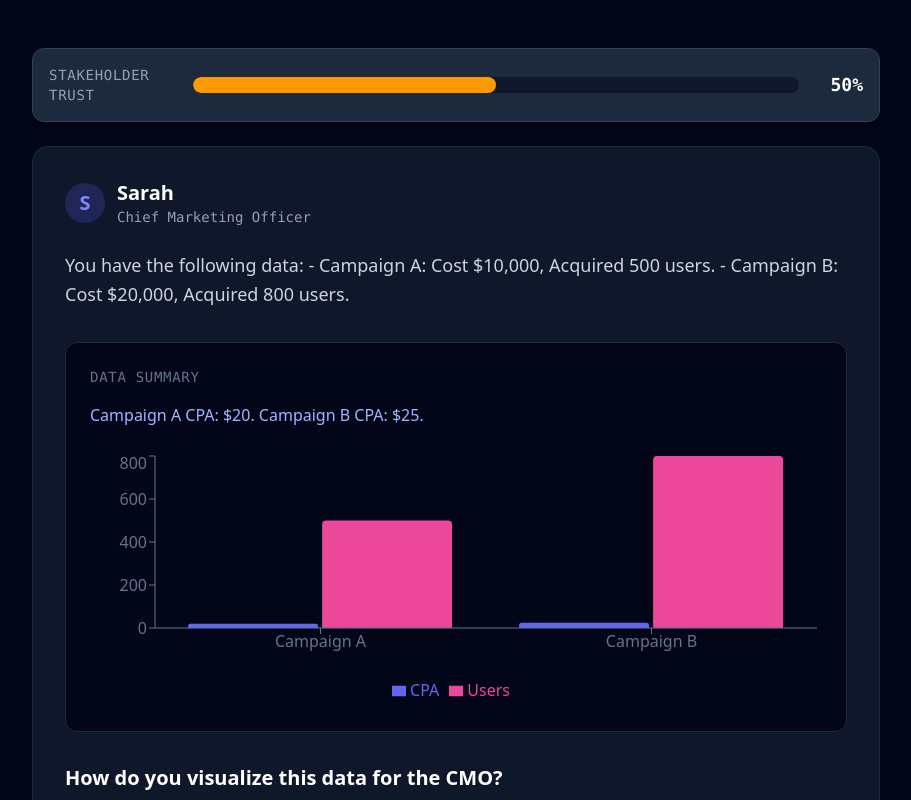
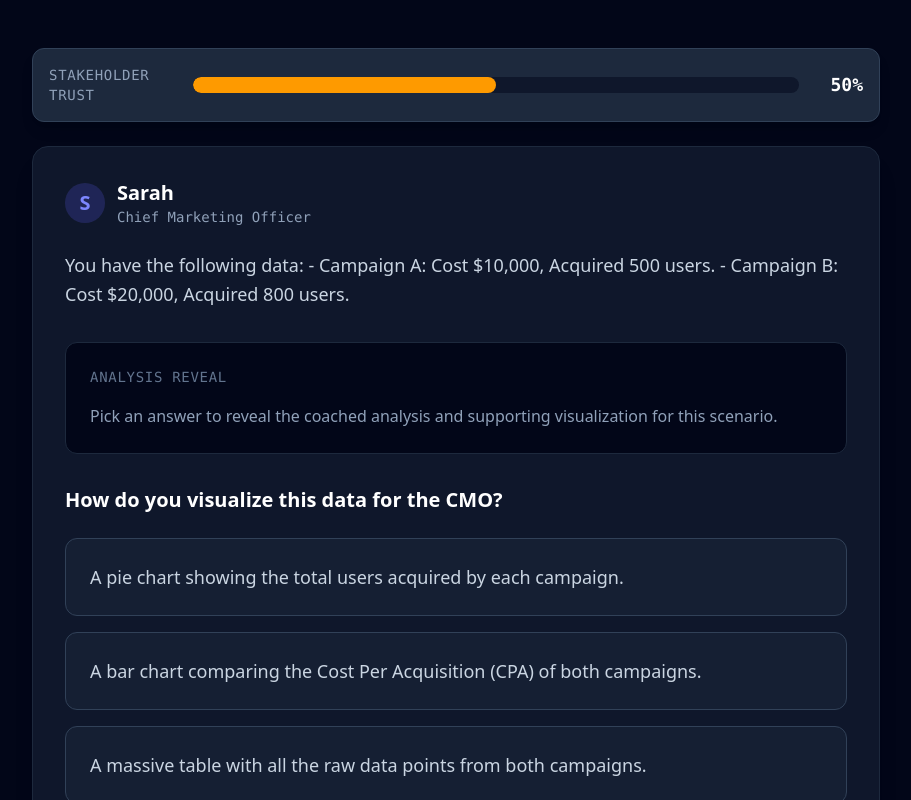
Before and after one commit to dhar174/Data-Storyteller-Quest, a React (Vite) app: page / in a window 1280 px wide. Both pictures are taken after a click on the button "START SIMULATION". Shown: the top 800 px of the page, without its empty margins (184-1095 px from the left). Built offline with nearby package versions, Linux system fonts and the light colour scheme.

Commit message:
Hide scenario analysis until answers are selected

```diff
--- a/src/App.tsx
+++ b/src/App.tsx
@@ -25,6 +25,7 @@ export default function App() {
 
   const currentScenario = SCENARIOS[currentScenarioIndex];
   const currentStep = currentScenario?.steps[currentStepIndex];
+  const hasRevealedAnalysis = showFeedback;
 
   const startGame = () => {
     setGameState('SCENARIO');
@@ -161,7 +162,12 @@ export default function App() {
                 </div>
 
                 <div className="bg-slate-950 rounded-xl p-6 border border-slate-800 mb-8">
-                  <h3 className="text-sm font-mono text-slate-500 mb-4 uppercase tracking-wider">Data Summary</h3>
+                  <h3 className="text-sm font-mono text-slate-500 mb-4 uppercase tracking-wider">
+                    {hasRevealedAnalysis ? 'Data Summary' : 'Analysis Reveal'}
+                  </h3>
+
+                  {hasRevealedAnalysis ? (
+                    <>
                       <p className="font-medium text-indigo-300 mb-6">{currentStep.dataSummary}</p>
 
                       {currentStep.chartData && currentStep.chartType === 'BAR' && (
@@ -198,6 +204,12 @@ export default function App() {
                             </LineChart>
                           </ResponsiveContainer>
                         </div>
+                      )}
+                    </>
+                  ) : (
+                    <p className="text-slate-400 leading-relaxed">
+                      Pick an answer to reveal the coached analysis and supporting visualization for this scenario.
+                    </p>
                   )}
                 </div>
 
```
Lines whose indentation alone changed are shown as unchanged.
